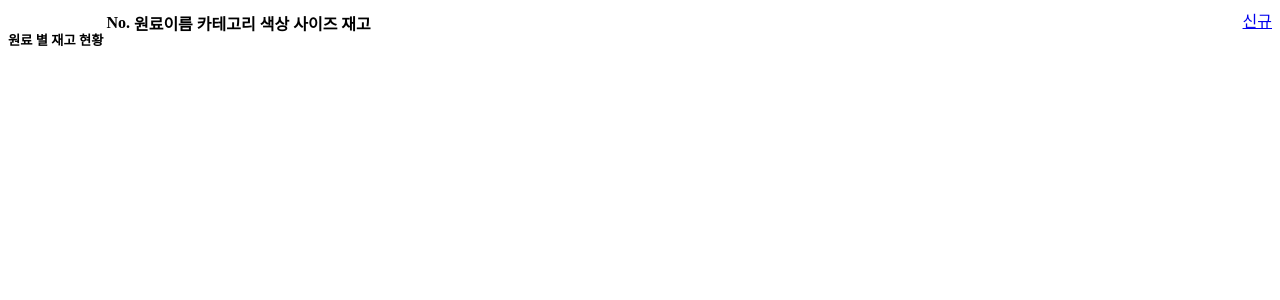
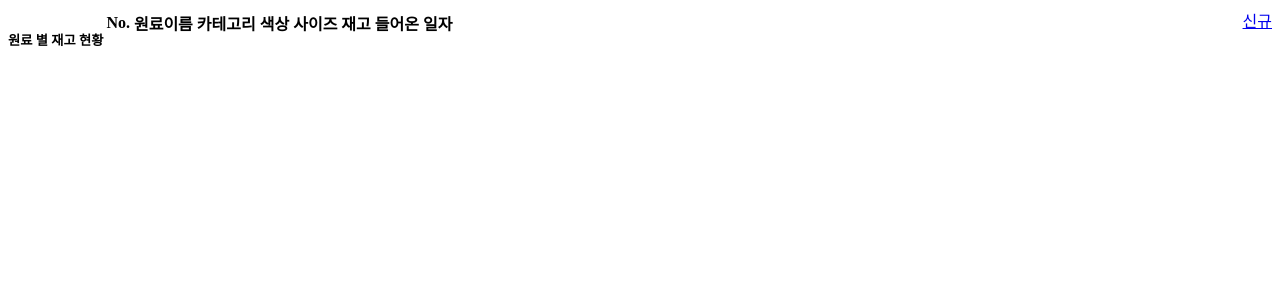
Before and after one commit to kkong1007/2023python, a Django app: page / in a window 1280 px wide. Shown: the top 300 px of the page. Run offline with Django 4.2, Linux system fonts and the light colour scheme; lists and menus that the app fills with data are empty.

Commit message:
Add: 일자 추가

```diff
--- a/termproject/templates/main.html
+++ b/termproject/templates/main.html
@@ -12,6 +12,7 @@
             <th scope="col">색상</th>
             <th scope="col">사이즈</th>
             <th scope="col">재고</th>
+            <th scope="col">들어온 일자</th>
         </tr>
         </thead>
         <tbody class="table-group-divider">
```
